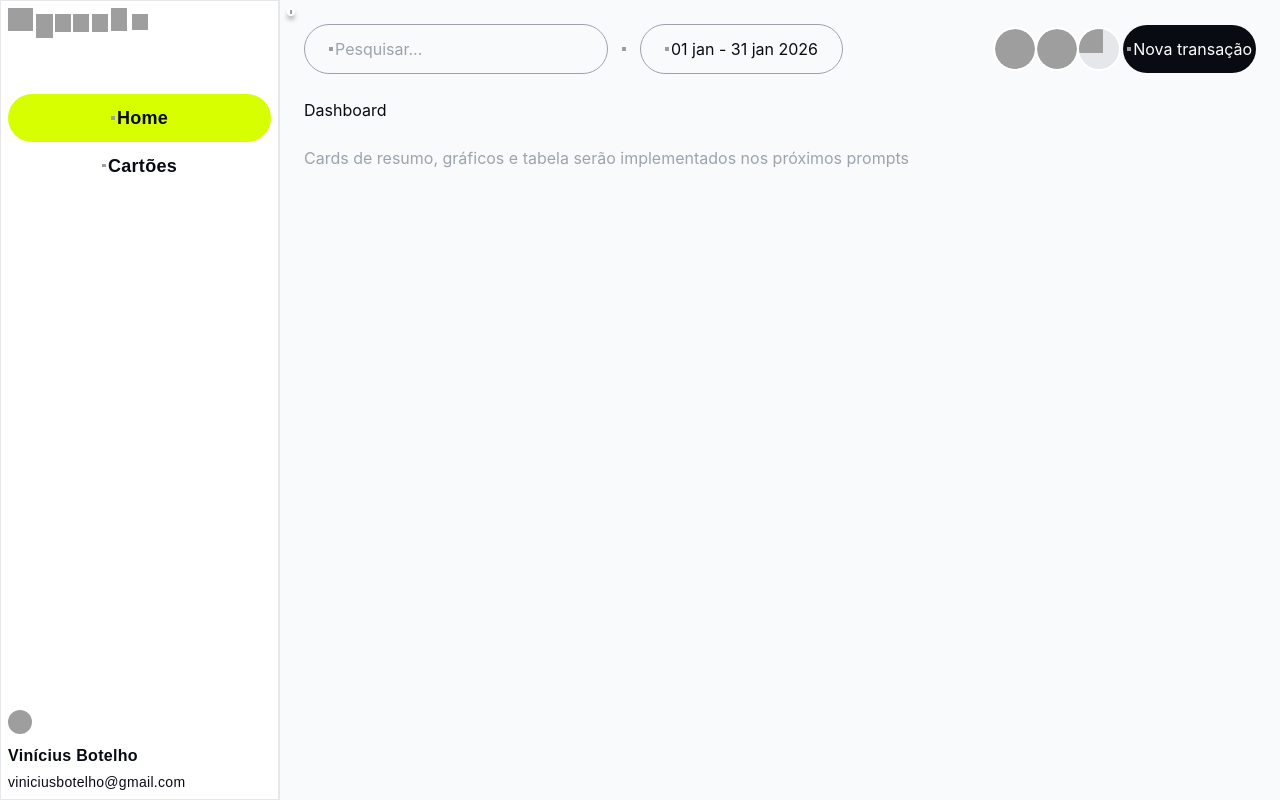
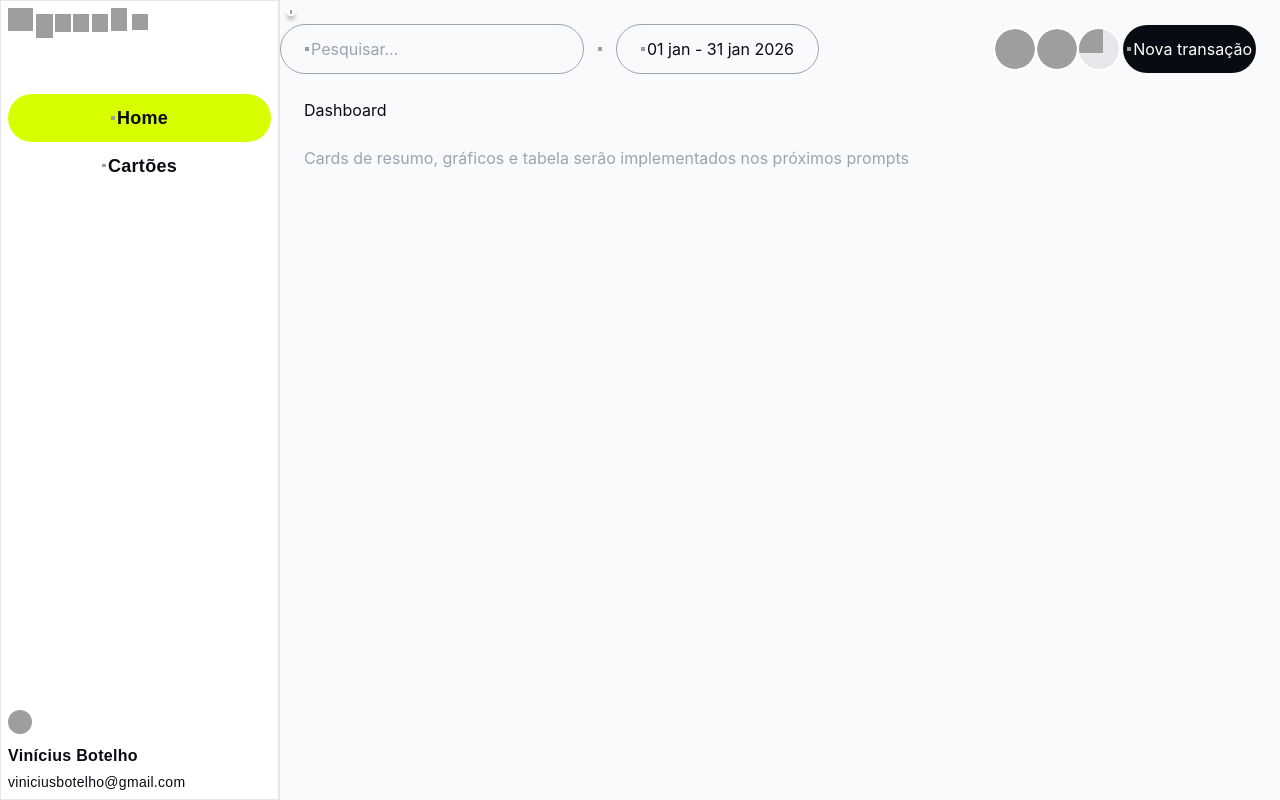
Before and after one commit to viniciusviniciussantos13-rgb/dashboard-mycash, a React (Vite) app: page / in a window 1280 px wide. Built offline with nearby package versions, Linux system fonts and the light colour scheme; grey boxes are pictures that could not be loaded.

Commit message:
fix: Remove gap entre sidebar e navbar - navbar colada ao sidebar (pl-0 no desktop)

```diff
--- a/src/components/dashboard/DashboardHeader/DashboardHeader.tsx
+++ b/src/components/dashboard/DashboardHeader/DashboardHeader.tsx
@@ -29,7 +29,8 @@ export default function DashboardHeader() {
         flex flex-col lg:flex-row lg:items-center lg:justify-between
         gap-2 lg:gap-0
         w-full mb-6
-        px-6 pt-6
+        pt-6
+        pl-0 lg:pl-0 pr-6 lg:pr-6
       "
       data-name="Navbar"
     >
```
